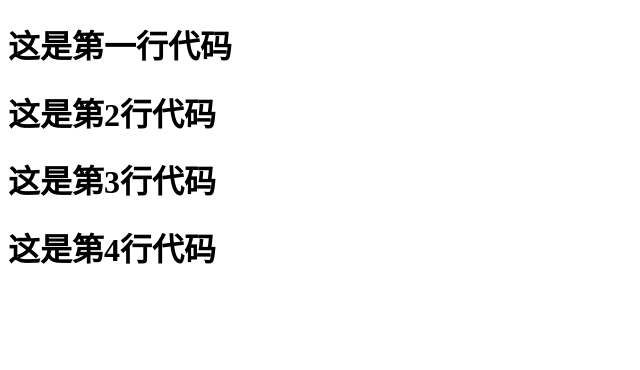
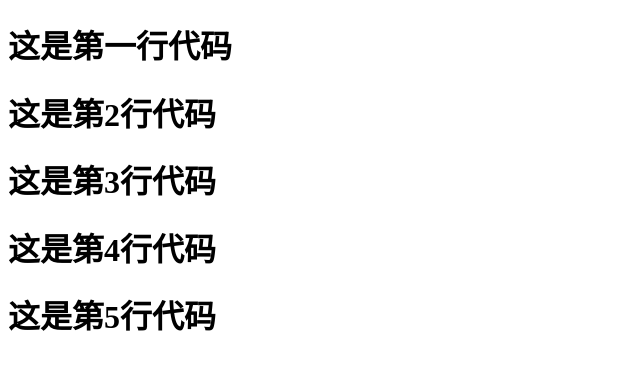
Before and after one commit to luopanpan0219/item20210418, a plain HTML site: page index.html in a window 1280 px wide. Shown: the whole page, without its empty margins (0-640 px from the left). Drawn offline with Linux system fonts and the light colour scheme.

Commit message:
提交了第五次

```diff
--- a/index.html
+++ b/index.html
@@ -11,5 +11,6 @@
     <h1>这是第2行代码</h1>
     <h1>这是第3行代码</h1>
     <h1>这是第4行代码</h1>
+    <h1>这是第5行代码</h1>
 </body>
 </html>
```
